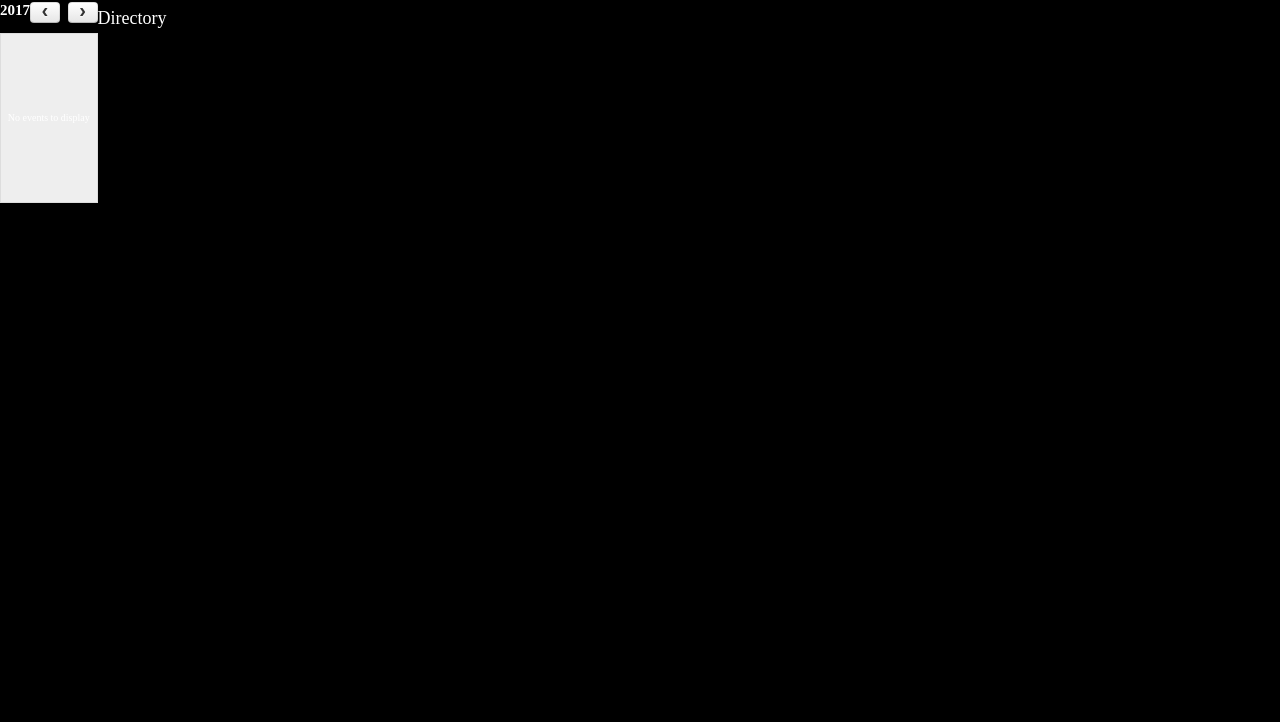
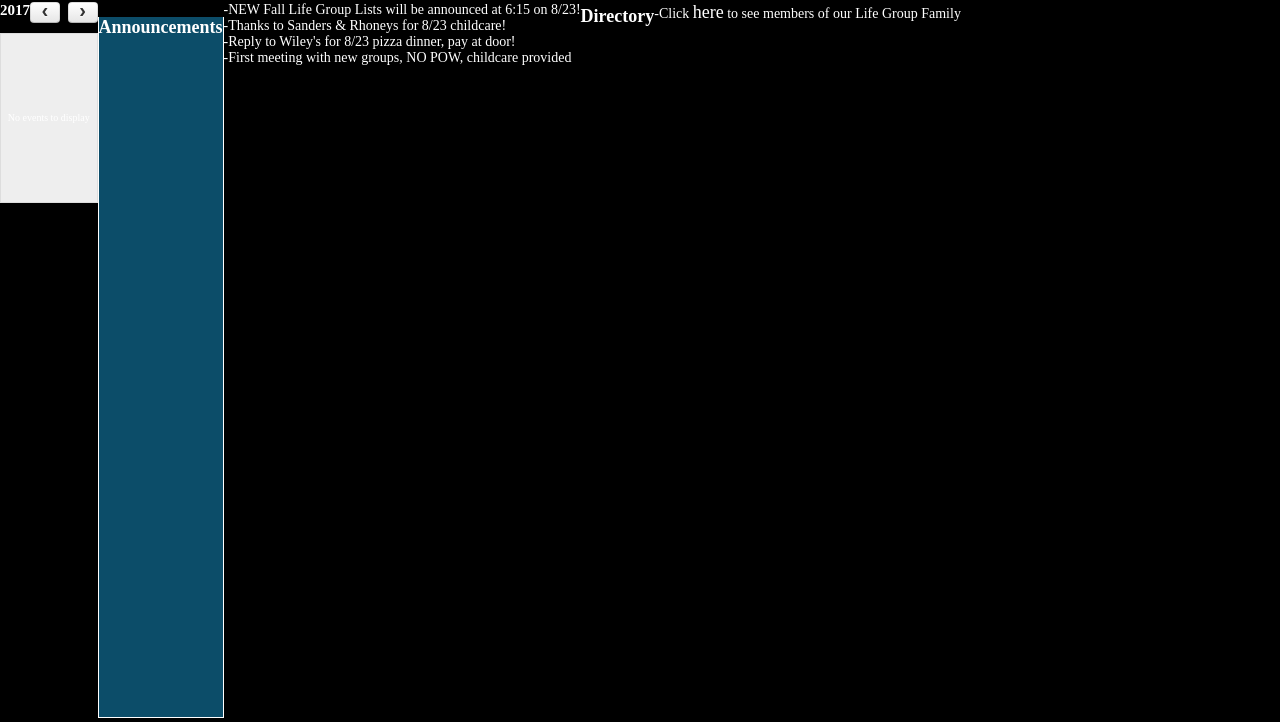
Before and after one commit to stephmorgan/PUMC_Lifegroup_married-w-pre-k-kids, a plain HTML site: page index.html in a window 1280 px wide. Shown: the part 78-800 px from the top of the page. Drawn offline with nearby package versions, Linux system fonts and the light colour scheme.

Commit message:
Paragraph adds
Plus formatting

```diff
--- a/index.html
+++ b/index.html
@@ -45,7 +45,10 @@
     <main class="main-content">
     <div id="calendar"></div>
     <script src="jqueryui/jquery-ui.js"></script>
-      <a href="https://stephmorgan.github.io/directory/" class="directory-link">Directory</a>
+    <h2 class="announcement-title">Announcements</h2>
+    <p class="announcement-body">-NEW Fall Life Group Lists will be announced at 6:15 on 8/23!<br>-Thanks to Sanders & Rhoneys for 8/23 childcare!<br>-Reply to Wiley's for 8/23 pizza dinner, pay at door!<br>-First meeting with new groups, NO POW, childcare provided</p>
+    <h3 class="directory-title">Directory</h3>
+      <p class="directory-body">-Click <a href="https://stephmorgan.github.io/directory/" class="directory-link">here</a> to see members of our Life Group Family</p>
   </main>
   </body>
 </html>
--- a/stylesheets/styles.css
+++ b/stylesheets/styles.css
@@ -70,7 +70,43 @@ a{
 }
 
 #calendar .fc-list-item-time.fc-widget-content:hover{background:black;cursor: pointer;}
+#calendar .fc-list-item-marker.fc-widget-content:hover{background:black;cursor: pointer;}
 #calendar .fc-list-item-title.fc-widget-content:hover{background:black;cursor: pointer;}
+
+.announcement-title{
+  display: block;
+  font-size: 18px;
+  font-family: serif;
+  color: white;
+  margin-bottom: 4px;
+  background: rgb(12, 77, 105);
+  border-style: solid;
+  border-width: thin;
+  border-top: white;
+}
+
+.announcement-body{
+  font-size: 14px;
+  font-family: serif;
+  color: white;
+  margin-top: 0px;
+  margin-bottom: 4px;
+}
+
+.directory-title{
+  font-size: 18px;
+  font-family: serif;
+  color: white;
+  margin-bottom: 4px;
+  margin-top:4px;
+}
+
+.directory-body{
+  font-size: 14px;
+  font-family: serif;
+  color: white;
+  margin-top: 0px;
+}
 
 .directory-link{
   font-size: 18px;
```
